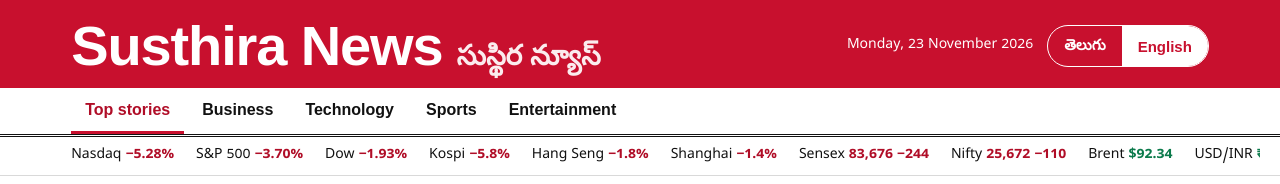
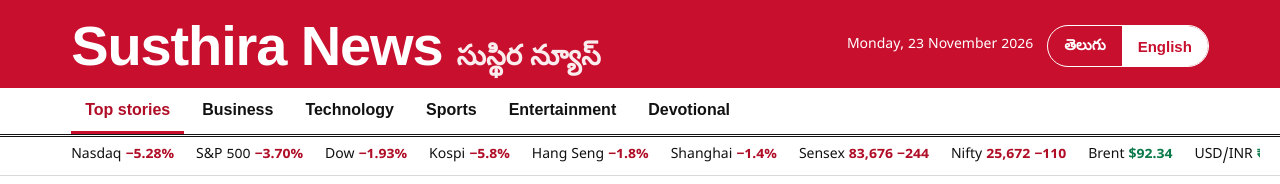
Before and after one commit to anudeep422/susthira-news, a plain HTML site: page public/index.html in a window 1280 px wide. Shown: the top 184 px of the page. Drawn offline with Linux system fonts and the light colour scheme; a web font is replaced by a local one.

Commit message:
Add Devotional (ఆధ్యాత్మికం) section
Co-Authored-By: Claude Opus 5.5 <noreply@anthropic.com>
Claude-Session: https://claude.ai/code/session_01BWRXU8hY7oN6GdAoAFpZCH

```diff
--- a/public/index.html
+++ b/public/index.html
@@ -101,7 +101,8 @@ const SECTIONS=[
  {id:"business",en:"Business",te:"బిజినెస్"},
  {id:"technology",en:"Technology",te:"టెక్నాలజీ"},
  {id:"sports",en:"Sports",te:"క్రీడలు"},
- {id:"entertainment",en:"Entertainment",te:"వినోదం"}
+ {id:"entertainment",en:"Entertainment",te:"వినోదం"},
+ {id:"devotional",en:"Devotional",te:"ఆధ్యాత్మికం"}
 ];
 const UI={
  en:{all:"Top stories",more:"More",read:"Read full report:",empty:"No stories in this section yet.",fail:"News could not be loaded. Please refresh the page.",
```
Also changed, not shown: 2 other files.
